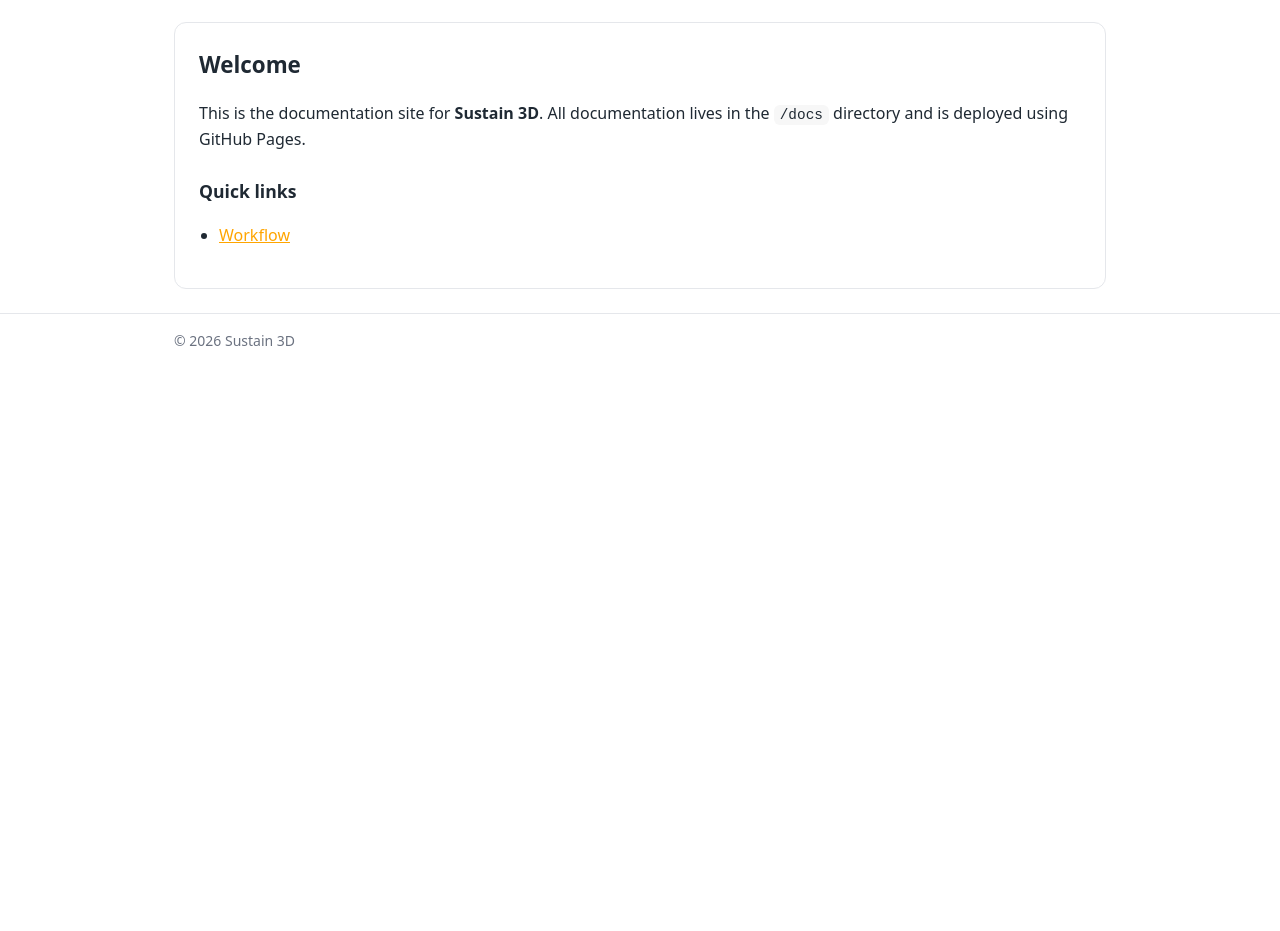
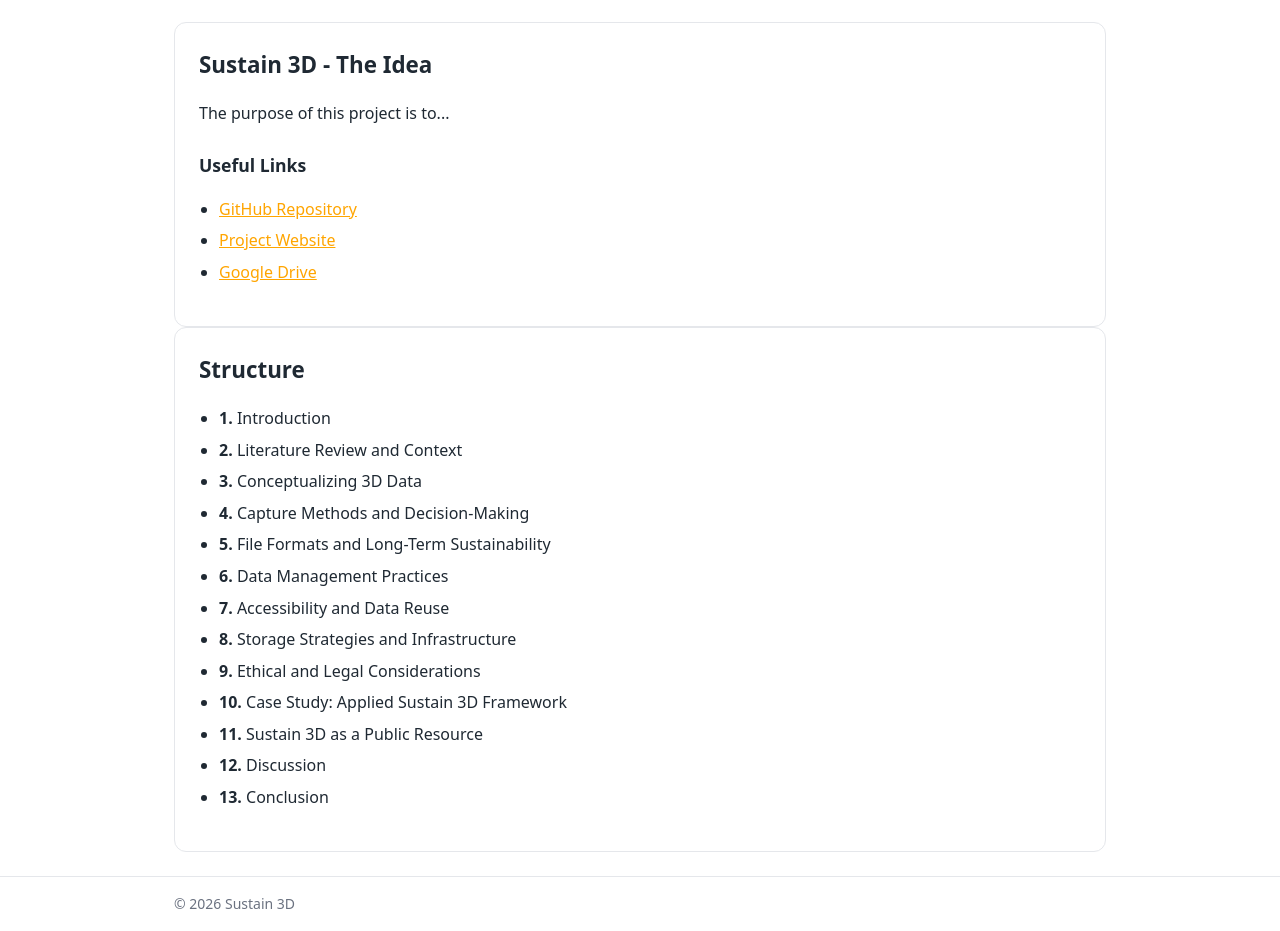
Before and after one commit to Remdog712/Sustain3D, a plain HTML site: page docs/index.html in a window 1280 px wide. Shown: the part 167-1098 px from the top of the page. Before the commit the page ends 800 px from the top, so only its background shows below. Drawn offline with Linux system fonts and the light colour scheme.

Commit message:
Homepage and Thesis Blend

```diff
--- a/docs/index.html
+++ b/docs/index.html
@@ -28,19 +28,37 @@
   </header>
 
   <main class="wrap">
-    <section class="card">
-      <h2>Welcome</h2>
-      <p>
-        This is the documentation site for <strong>Sustain 3D</strong>. All documentation lives in the
-        <code>/docs</code> directory and is deployed using GitHub Pages.
-      </p>
+<section class="card">
+  <h2>Sustain 3D - The Idea</h2>
+<p>The purpose of this project is to...</p>
+  <h3>Useful Links</h3>
+  <ul>
+    <li><a href="https://github.com/Remdog712/Sustain3D" target="_blank" rel="noreferrer">GitHub Repository</a></li>
+    <li><a href="https://remdog712.github.io/Sustain3D/" target="_blank" rel="noreferrer">Project Website</a></li>
+    <li><a href="https://drive.google.com/drive/folders/1EQHL38IKfr9mG5Wd7-WQJqNLXkgoVtzx" target="_blank" rel="noreferrer">Google Drive</a></li>
+  </ul>
+</section>
 
-      <h3>Quick links</h3>
-      <ul>
-        <li><a href="./workflow.html">Workflow</a></li>
-      </ul>
+<section class="card">
+  <h2>Structure</h2>
 
-    </section>
+  <ul class="chapter-list">
+    <li><strong>1.</strong> Introduction</li>
+    <li><strong>2.</strong> Literature Review and Context</li>
+    <li><strong>3.</strong> Conceptualizing 3D Data</li>
+    <li><strong>4.</strong> Capture Methods and Decision-Making</li>
+    <li><strong>5.</strong> File Formats and Long-Term Sustainability</li>
+    <li><strong>6.</strong> Data Management Practices</li>
+    <li><strong>7.</strong> Accessibility and Data Reuse</li>
+    <li><strong>8.</strong> Storage Strategies and Infrastructure</li>
+    <li><strong>9.</strong> Ethical and Legal Considerations</li>
+    <li><strong>10.</strong> Case Study: Applied Sustain 3D Framework</li>
+    <li><strong>11.</strong> Sustain 3D as a Public Resource</li>
+    <li><strong>12.</strong> Discussion</li>
+    <li><strong>13.</strong> Conclusion</li>
+  </ul>
+</section>
+
   </main>
 
   <footer>
```
